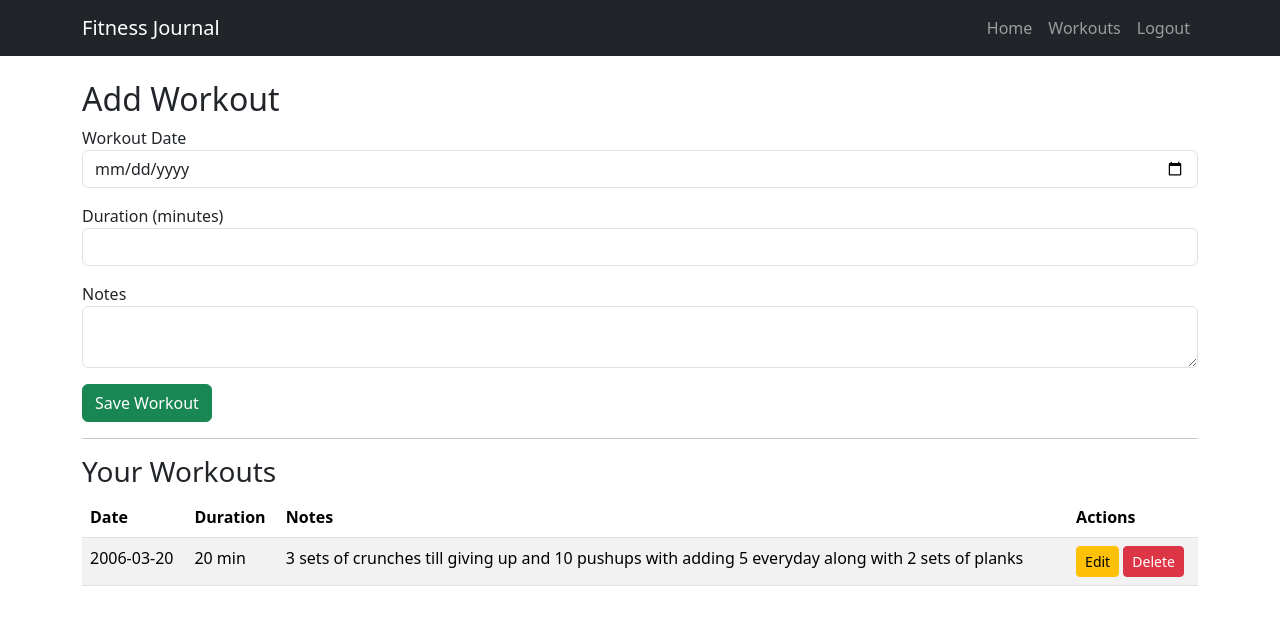
After one commit to youssufrashid727-create/fitness_journal, a Flask app: page /workouts in a window 1280 px wide. The commit adds this page. Shown: the top 625 px of the page. Run offline with Flask 3, Linux system fonts and the light colour scheme; a user stored in the database is signed in; data comes from the database, SQL or seed files in the repository; both versions use the stored data as it was after the commit.

Commit message:
Implemented workout CRUD functionality

```diff
--- a/app/__init__.py
+++ b/app/__init__.py
@@ -1,6 +1,8 @@
 from flask import Flask
 from config import Config
 from app.extensions import db
+from app.workouts.routes import workout_bp
+
 
 
 def create_app():
@@ -17,6 +19,8 @@ def create_app():
     app.register_blueprint(auth_bp)
     app.register_blueprint(main_bp)
     app.register_blueprint(api_bp, url_prefix="/api")
+    app.register_blueprint(workout_bp)
+
 
     # Import models after initializing db
     from app import models
--- a/app/templates/base.html
+++ b/app/templates/base.html
@@ -17,13 +17,15 @@
         <a class="navbar-brand" href="/">Fitness Journal</a>
 
         <div class="navbar-nav">
-            <div class="navbar-nav">
+
 
     <a class="nav-link" href="{{ url_for('main.home') }}">Home</a>
 
     {% if session.get("user_id") %}
 
-        <a class="nav-link" href="#">Workouts</a>
+        <a class="nav-link" href="{{ url_for('workout.workouts') }}">
+    Workouts
+</a>
 
         <a class="nav-link" href="{{ url_for('auth.logout') }}">
             Logout
--- /dev/null
+++ b/app/templates/workouts/workouts.html
@@ -0,0 +1,85 @@
+{% extends "base.html" %}
+
+{% block title %}
+Workouts
+{% endblock %}
+
+{% block content %}
+
+<h2>Add Workout</h2>
+
+<form method="POST">
+
+    {{ form.hidden_tag() }}
+
+    <div class="mb-3">
+        {{ form.date.label }}
+        {{ form.date(class="form-control") }}
+    </div>
+
+    <div class="mb-3">
+        {{ form.duration_min.label }}
+        {{ form.duration_min(class="form-control") }}
+    </div>
+
+    <div class="mb-3">
+        {{ form.notes.label }}
+        {{ form.notes(class="form-control") }}
+    </div>
+
+    {{ form.submit(class="btn btn-success") }}
+
+</form>
+
+<hr>
+
+<h3>Your Workouts</h3>
+
+{% if workouts %}
+
+<table class="table table-striped">
+
+    <thead>
+        <tr>
+            <th>Date</th>
+            <th>Duration</th>
+            <th>Notes</th>
+            <th>Actions</th>
+        </tr>
+    </thead>
+
+    <tbody>
+
+    {% for workout in workouts %}
+
+        <tr>
+            <td>{{ workout.date }}</td>
+            <td>{{ workout.duration_min }} min</td>
+            <td>{{ workout.notes }}</td>
+
+            <td>
+                <a href="{{ url_for('workout.edit_workout', workout_id=workout.id) }}"
+                   class="btn btn-warning btn-sm">
+                    Edit
+                </a>
+
+                <a href="{{ url_for('workout.delete_workout', workout_id=workout.id) }}"
+                   class="btn btn-danger btn-sm">
+                    Delete
+                </a>
+            </td>
+        </tr>
+
+    {% endfor %}
+
+    </tbody>
+
+</table>
+
+{% else %}
+
+<p>No workouts yet.</p>
+
+{% endif %}
+
+{% endblock %}
--- /dev/null
+++ b/app/workouts/forms.py
@@ -0,0 +1,24 @@
+from flask_wtf import FlaskForm
+from wtforms import DateField, IntegerField, TextAreaField, SubmitField
+from wtforms.validators import DataRequired, NumberRange
+
+
+class WorkoutForm(FlaskForm):
+
+    date = DateField(
+        "Workout Date",
+        format="%Y-%m-%d",
+        validators=[DataRequired()]
+    )
+
+    duration_min = IntegerField(
+        "Duration (minutes)",
+        validators=[
+            DataRequired(),
+            NumberRange(min=1)
+        ]
+    )
+
+    notes = TextAreaField("Notes")
+
+    submit = SubmitField("Save Workout")
--- /dev/null
+++ b/app/workouts/routes.py
@@ -0,0 +1,89 @@
+from flask import Blueprint, render_template, redirect, url_for, flash, session
+from app.workouts.forms import WorkoutForm
+from app.models import Workout
+from app.extensions import db
+from app.auth.decorators import login_required
+
+
+workout_bp = Blueprint("workout", __name__)
+
+
+@workout_bp.route("/workouts", methods=["GET", "POST"])
+@login_required
+def workouts():
+
+    form = WorkoutForm()
+
+    if form.validate_on_submit():
+
+        workout = Workout(
+            user_id=session["user_id"],
+            date=form.date.data,
+            duration_min=form.duration_min.data,
+            notes=form.notes.data
+        )
+
+        db.session.add(workout)
+        db.session.commit()
+
+        flash("Workout added successfully!", "success")
+
+        return redirect(url_for("workout.workouts"))
+
+    workouts = Workout.query.filter_by(
+        user_id=session["user_id"]
+    ).all()
+
+    return render_template(
+        "workouts/workouts.html",
+        form=form,
+        workouts=workouts
+    )
+
+
+@workout_bp.route("/workouts/edit/<int:workout_id>", methods=["GET", "POST"])
+@login_required
+def edit_workout(workout_id):
+
+    workout = Workout.query.get_or_404(workout_id)
+
+    if workout.user_id != session["user_id"]:
+        flash("Access denied.", "danger")
+        return redirect(url_for("workout.workouts"))
+
+    form = WorkoutForm(obj=workout)
+
+    if form.validate_on_submit():
+
+        workout.date = form.date.data
+        workout.duration_min = form.duration_min.data
+        workout.notes = form.notes.data
+
+        db.session.commit()
+
+        flash("Workout updated!", "success")
+
+        return redirect(url_for("workout.workouts"))
+
+    return render_template(
+        "workouts/edit_workout.html",
+        form=form
+    )
+
+
+@workout_bp.route("/workouts/delete/<int:workout_id>")
+@login_required
+def delete_workout(workout_id):
+
+    workout = Workout.query.get_or_404(workout_id)
+
+    if workout.user_id != session["user_id"]:
+        flash("Access denied.", "danger")
+        return redirect(url_for("workout.workouts"))
+
+    db.session.delete(workout)
+    db.session.commit()
+
+    flash("Workout deleted!", "success")
+
+    return redirect(url_for("workout.workouts"))
```
Also changed, not shown: app/main/routes.py (+11 -3 lines), app/models.py (+20 -1 lines), app/templates/dashboard.html (+59 -5 lines), app/templates/workouts/edit_workout.html (added, +34 -0 lines), app/workouts/__init__.py (added), instance/fitness.db.
